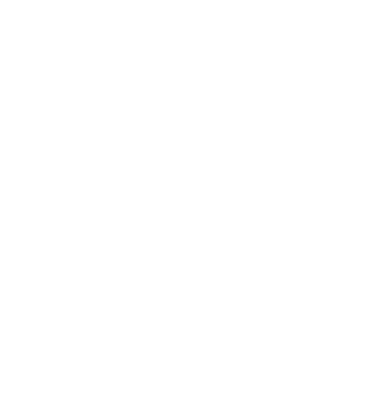
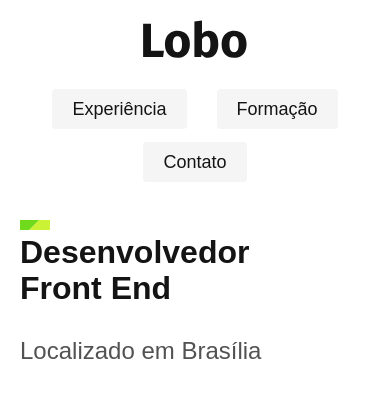
Before and after one commit to Alexandre-Meneghel/pagina-curriculo, a plain HTML site: page index.html in a window 390 px wide. Drawn offline with Linux system fonts and the light colour scheme.

Commit message:
adição do cabeçalho e introdução

```diff
--- /dev/null
+++ b/css/global.css
@@ -0,0 +1,23 @@
+body {
+  font-family: "Fira Sans", Arial, sans-serif;
+  margin: 0px;
+  color: #141414;
+}
+
+h1,
+h2,
+h3,
+p {
+  margin: 0px;
+}
+
+ul {
+  margin: 0px;
+  padding: 0px;
+  list-style: none;
+}
+
+img {
+  max-width: 100%;
+  display: block;
+}
--- /dev/null
+++ b/css/header.css
@@ -0,0 +1,49 @@
+.header {
+  max-width: 1200px;
+  padding: 40px 20px;
+  margin: 0 auto;
+  display: flex;
+  justify-content: space-between;
+  align-items: center;
+}
+
+.header-menu {
+  display: flex;
+  align-items: center;
+  flex-wrap: wrap;
+  gap: 10px;
+}
+
+.header-menu a {
+  font-size: 1.125rem;
+  line-height: 1.3;
+  padding: 10px 20px;
+  text-decoration: none;
+  color: #141414;
+}
+
+@media (max-width: 810px) {
+  .header {
+    flex-direction: column;
+    gap: 40px;
+    padding: 20px;
+  }
+
+  .header img {
+    justify-content: center;
+    max-width: 150px;
+  }
+
+  .header a {
+    background-color: #f5f5f5;
+    border-radius: 4px;
+  }
+}
+
+@media (max-width: 400px) {
+.header-menu {
+  gap: 30px;
+  justify-content: center;
+}
+
+}
--- /dev/null
+++ b/css/introducao.css
@@ -0,0 +1,66 @@
+.introducao {
+  max-width: 1200px;
+  padding: 40px 20px;
+  margin: 0 auto;
+  display: grid;
+  grid-template-columns: 1fr 2fr;
+  gap: 100px;
+  align-items: center;
+}
+
+.introducao h1 {
+  font-size: 4.5rem;
+  line-height: 1.124;
+  margin-bottom: 30px;
+  position: relative;
+}
+
+.introducao h1::before {
+  content: "";
+  display: block;
+  width: 130px;
+  height: 100px;
+  background: url('../img/detalhe.svg') no-repeat center;
+  position: absolute;
+  left: -40px;
+  top: -15px;
+  z-index: -1;
+}
+
+.introducao p {
+  font-size: 1.5rem;
+  color: #525252;
+}
+
+@media (max-width: 1000px) {
+  .introducao h1 {
+    font-size: 3rem;
+  }
+}
+
+@media (max-width: 800px) {
+  .introducao {
+    grid-template-columns: repeat(2, 1fr);
+    gap: 40px;
+  }
+
+  .introducao h1 {
+    font-size: 2rem;
+  }
+
+  .introducao h1::before {
+    width: 30px;
+    height: 10px;
+    left: 0px;
+  }
+}
+
+@media (max-width: 400px) {
+  .introducao {
+    grid-template-columns: 1fr;
+  }
+
+  .introducao img {
+    display: none;
+  }
+}
--- a/css/style.css
+++ b/css/style.css
@@ -0,0 +1,3 @@
+@import "./global.css";
+@import "./header.css";
+@import "./introducao.css";
--- a/index.html
+++ b/index.html
@@ -10,6 +10,25 @@
 </head>
 
 <body>
+  <header class="header">
+    <img src="./img/marca.svg" alt="Lobo">
+    <nav>
+      <ul class="header-menu">
+        <li><a href="#experiencia">Experiência</a> </li>
+        <li><a href="#formacao">Formação</a> </li>
+        <li><a href="#contato">Contato</a> </li>
+      </ul>
+    </nav>
+  </header>
+
+  <main class="introducao">
+    <img src="./img/perfil.jpg" alt="Lobo">
+    <div>
+      <h1>Desenvolvedor <br> Front End</h1>
+      <p>Localizado em Brasília</p>
+    </div>
+  </main>
+
 </body>
 
 </html>
```
Also changed, not shown: detalhe.svg (added), img/cursos.svg (added), img/detalhe.svg (added), img/idiomas.svg (added), img/marca.svg (added), img/perfil.jpg (added).
